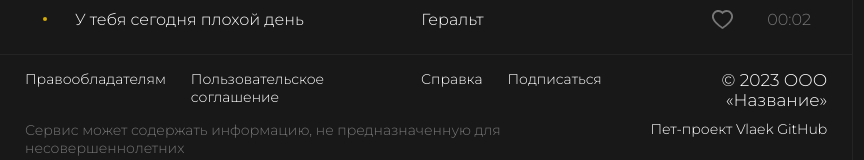
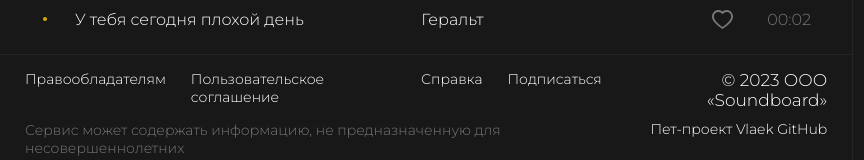
Before and after one commit to Vlaek/Soundboard-React, a React (Vite) app: page / in a window 1280 px wide. Shown: the part 1812-1972 px from the top of the page, without its empty margins (0-864 px from the left). Built offline with nearby package versions, Linux system fonts and the light colour scheme.

Commit message:
fix style

```diff
--- a/src/components/Footer/Footer.tsx
+++ b/src/components/Footer/Footer.tsx
@@ -17,7 +17,7 @@ const Footer: FC = () => {
 			</div>
 			<div className={styles.footer__right}>
 				<div className={styles.copyright}>
-					<span className={styles.link}>© 2023 ООО «Название»</span>
+					<span className={styles.link}>© 2023 ООО «Soundboard»</span>
 					<div className={styles.link}>Пет-проект Vlaek GitHub</div>
 				</div>
 			</div>
--- a/src/components/Header/MultiSelect/MultiSelect.module.scss
+++ b/src/components/Header/MultiSelect/MultiSelect.module.scss
@@ -24,6 +24,7 @@
 		color: #fff;
 		background-color: rgba(24, 24, 24, 255);
 		overflow: hidden;
+		cursor: pointer;
 
 		&:hover {
 			background-color: rgba(36, 36, 36, 255);
@@ -40,6 +41,7 @@
 		&:hover {
 			color: #fff;
 			background-color: rgba(0, 0, 0, 0.5);
+			cursor: pointer;
 		}
 	}
 
@@ -61,4 +63,8 @@
 	[class$='-indicatorSeparator'] {
 		background-color: rgba(36, 36, 36, 255);
 	}
+
+	[class$='-indicatorContainer'] {
+		cursor: pointer;
+	}
 }
--- a/src/components/Player/ProgressBar/ProgressBar.tsx
+++ b/src/components/Player/ProgressBar/ProgressBar.tsx
@@ -19,7 +19,6 @@ const ProgressBar: FC<ProgressBarProps> = ({
 	const handleProgressChange = () => {
 		if (audioRef.current && progressBarRef.current) {
 			audioRef.current.currentTime = +progressBarRef.current.value
-			console.log(progressBarRef)
 		}
 	}
 
```
